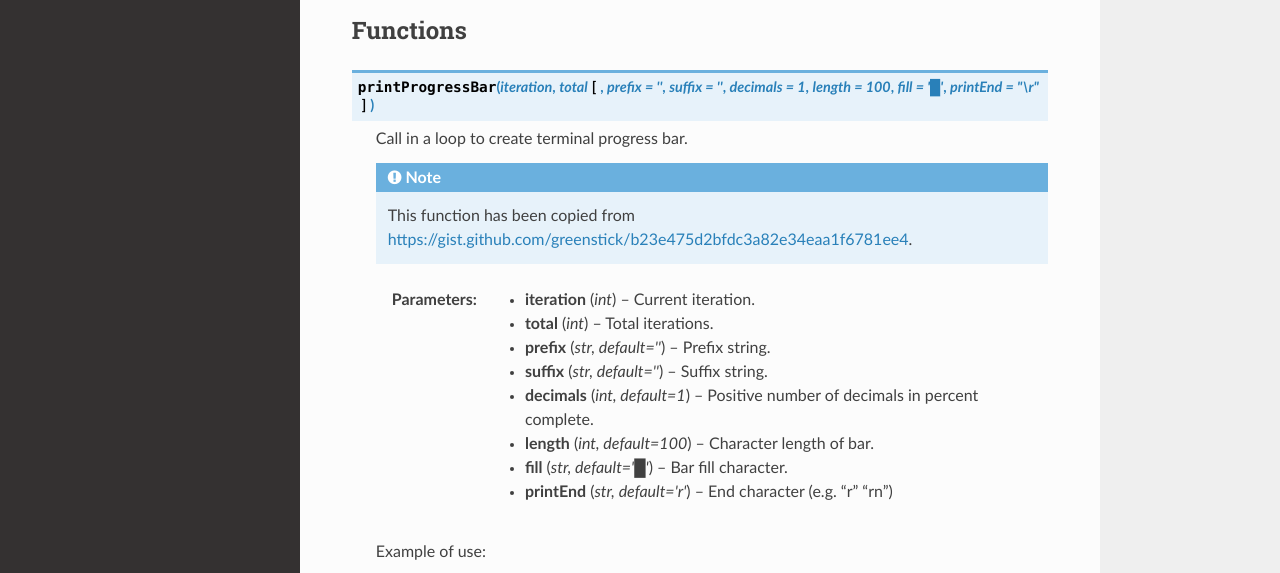
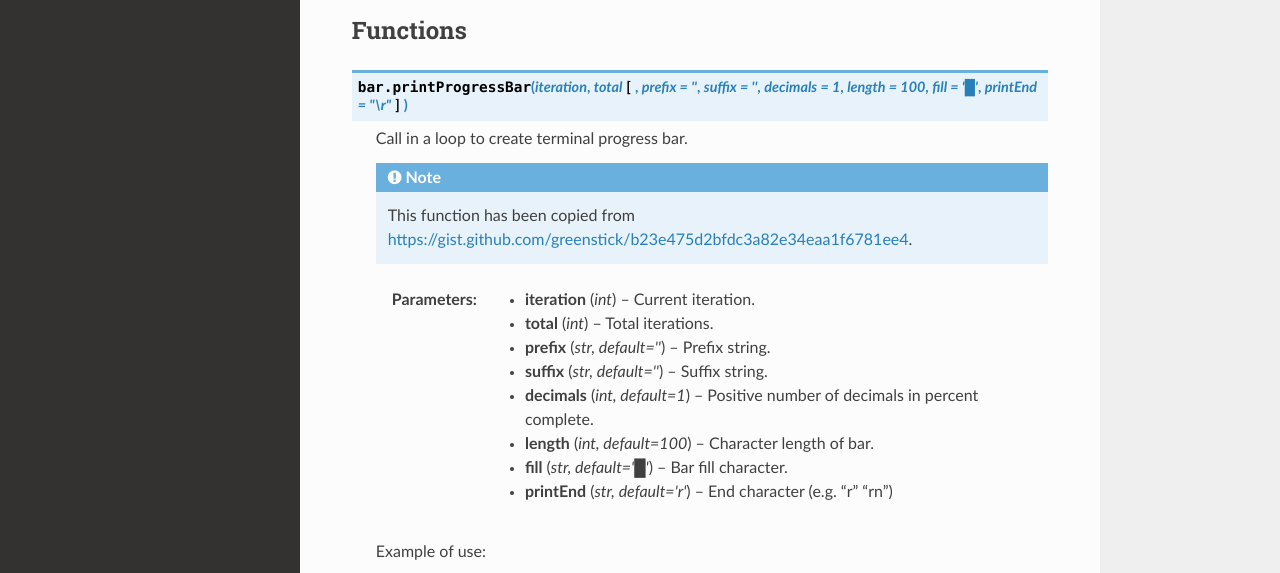
Before and after one commit to edelblanco002/edelblanco002.github.io, a plain HTML site: page bar.html in a window 1280 px wide. Shown: the part 151-724 px from the top of the page. Drawn offline with Linux system fonts and the light colour scheme; a script that the page names is missing.

Commit message:
Documentation of bar module corrected.

```diff
--- a/bar.html
+++ b/bar.html
@@ -72,8 +72,8 @@
 <section id="functions">
 <h2>Functions<a class="headerlink" href="#functions" title="Permalink to this headline"></a></h2>
 <dl class="py function">
-<dt class="sig sig-object py" id="printProgressBar">
-<span class="sig-name descname"><span class="pre">printProgressBar</span></span><span class="sig-paren">(</span><em class="sig-param"><span class="pre">iteration</span></em>, <em class="sig-param"><span class="pre">total</span></em><span class="optional">[</span>, <em class="sig-param"><span class="pre">prefix</span> <span class="pre">=</span> <span class="pre">''</span></em>, <em class="sig-param"><span class="pre">suffix</span> <span class="pre">=</span> <span class="pre">''</span></em>, <em class="sig-param"><span class="pre">decimals</span> <span class="pre">=</span> <span class="pre">1</span></em>, <em class="sig-param"><span class="pre">length</span> <span class="pre">=</span> <span class="pre">100</span></em>, <em class="sig-param"><span class="pre">fill</span> <span class="pre">=</span> <span class="pre">'█'</span></em>, <em class="sig-param"><span class="pre">printEnd</span> <span class="pre">=</span> <span class="pre">&quot;\r&quot;</span></em><span class="optional">]</span><span class="sig-paren">)</span><a class="headerlink" href="#printProgressBar" title="Permalink to this definition"></a></dt>
+<dt class="sig sig-object py" id="bar.printProgressBar">
+<span class="sig-prename descclassname"><span class="pre">bar.</span></span><span class="sig-name descname"><span class="pre">printProgressBar</span></span><span class="sig-paren">(</span><em class="sig-param"><span class="pre">iteration</span></em>, <em class="sig-param"><span class="pre">total</span></em><span class="optional">[</span>, <em class="sig-param"><span class="pre">prefix</span> <span class="pre">=</span> <span class="pre">''</span></em>, <em class="sig-param"><span class="pre">suffix</span> <span class="pre">=</span> <span class="pre">''</span></em>, <em class="sig-param"><span class="pre">decimals</span> <span class="pre">=</span> <span class="pre">1</span></em>, <em class="sig-param"><span class="pre">length</span> <span class="pre">=</span> <span class="pre">100</span></em>, <em class="sig-param"><span class="pre">fill</span> <span class="pre">=</span> <span class="pre">'█'</span></em>, <em class="sig-param"><span class="pre">printEnd</span> <span class="pre">=</span> <span class="pre">&quot;\r&quot;</span></em><span class="optional">]</span><span class="sig-paren">)</span><a class="headerlink" href="#bar.printProgressBar" title="Permalink to this definition"></a></dt>
 <dd><p>Call in a loop to create terminal progress bar.</p>
 <div class="admonition note">
 <p class="admonition-title">Note</p>
```
